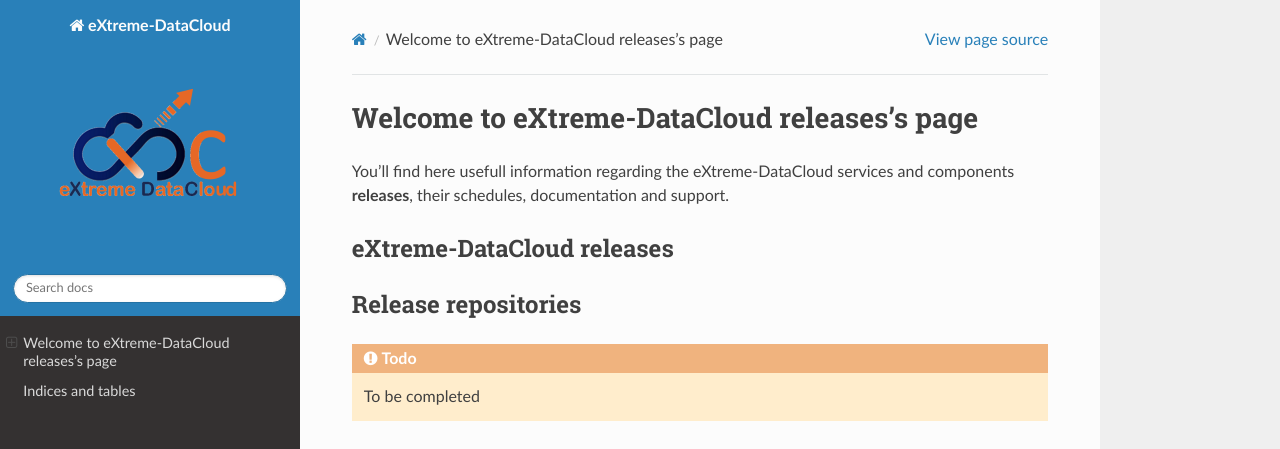
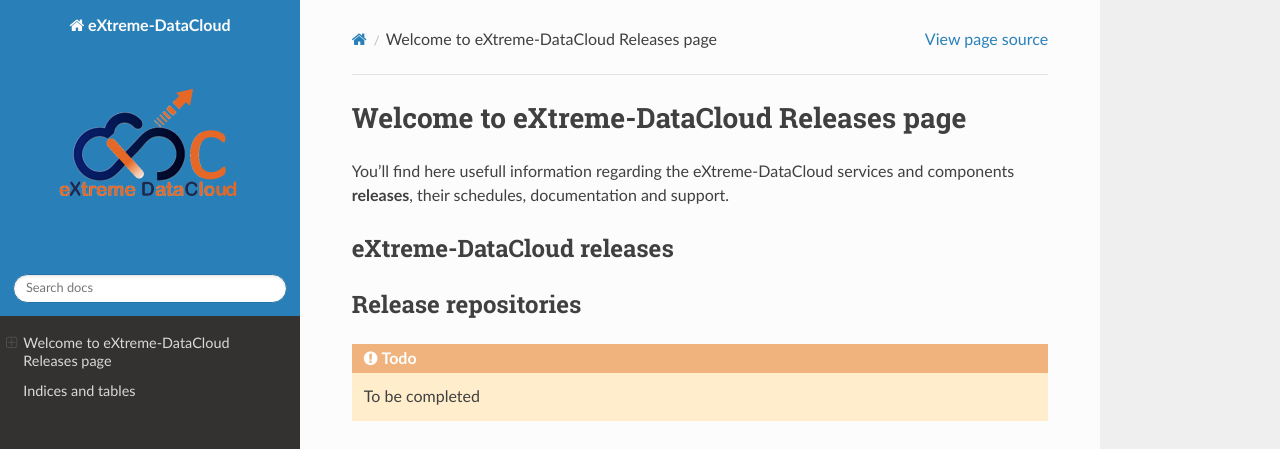
Before and after one commit to extreme-datacloud/xdc-releases, a Sphinx documentation site: the page built from source/index.rst, in a window 1280 px wide and 900 px high. Shown: the top 449 px of the window. Built offline with Sphinx 7.4.7 and the Read the Docs theme 2.0.0, drawn with Linux system fonts in a browser that asks for light colours.

```diff
--- a/source/index.rst
+++ b/source/index.rst
@@ -1,4 +1,4 @@
-Welcome to eXtreme-DataCloud releases's page
+Welcome to eXtreme-DataCloud Releases page
 ================================================
 
 You'll find here usefull information regarding the eXtreme-DataCloud
```
